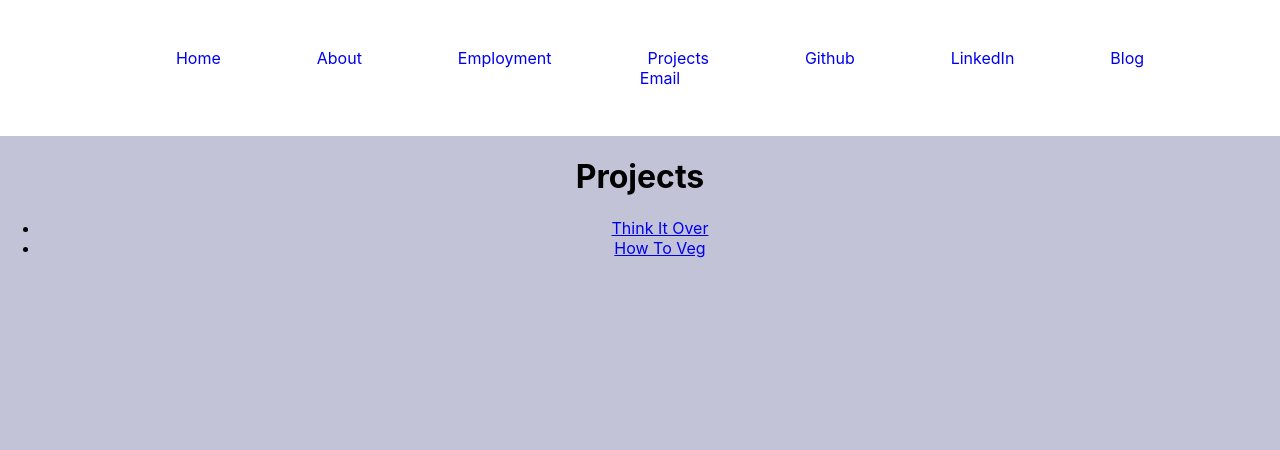
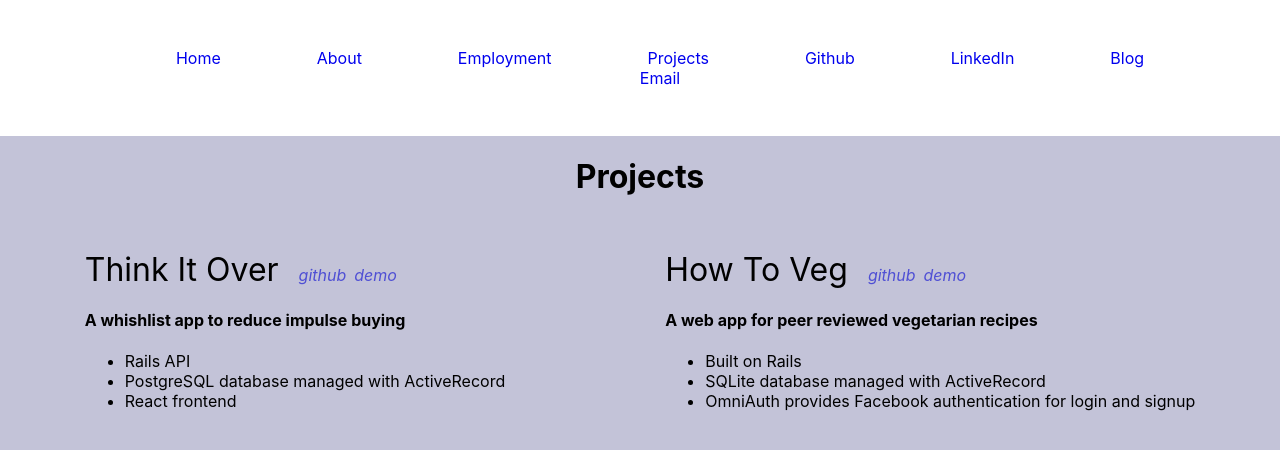
Before and after one commit to kaelaclement/digital-portfolio-challenge, a React (Create React App) app: page /projects in a window 1280 px wide. Shown: the top 450 px of the page. Built offline with nearby package versions, Linux system fonts and the light colour scheme.

Commit message:
style projects page

```diff
--- a/src/App.css
+++ b/src/App.css
@@ -69,3 +69,32 @@
   background-color: black;
   color: white;
 }
+
+.projectsContainer {
+  display: flex;
+  justify-content: center;
+}
+
+.project {
+  padding: 1em 5em;
+  text-align: justify;
+}
+
+.projectTitle {
+  font-size: 2em;
+  padding-right: .5em;
+}
+
+.projectLinks {
+  font-style: italic;
+}
+
+.projectLinks a {
+  padding: 0 .25em;
+  text-decoration: none;
+  color: rgb(79, 79, 212);
+}
+
+.projectLinks a:hover {
+  text-transform: uppercase;
+}
--- a/src/components/Employment.js
+++ b/src/components/Employment.js
@@ -20,9 +20,16 @@ class Employment extends React.Component {
 	handleSkillsMouseOver = () => {
 		this.setState({
 			skills: [
-				"React, I guess",
 				"Ruby",
-				"JS is ok"
+				"JavaScript",
+				"SQL",
+				"HTML5",
+				"CSS",
+				"Ruby on Rails",
+				"SQLite",
+				"PostgreSQL",
+				"React",
+				"Redux"
 			]
 		})
 	}
--- /dev/null
+++ b/src/components/Project.js
@@ -0,0 +1,19 @@
+import React from 'react';
+
+const Project = props => {
+	return (
+		<div className='project'>
+			<p><span className='projectTitle'>{props.title}</span>
+				<span className='projectLinks'>
+					<a target='_blank' rel='noopener noreferrer' href={props.gitHref}>github</a>
+					<a target='_blank' rel='noopener noreferrer' href={props.demoHref}>demo</a>
+				</span></p>
+			<h4>{props.description}</h4>
+			<ul>
+				{props.features.map((feature, index) => <li key={index}>{feature}</li>)}
+			</ul>
+		</div>
+	)
+}
+
+export default Project;
--- a/src/components/Projects.js
+++ b/src/components/Projects.js
@@ -1,15 +1,45 @@
 import React from 'react';
+import Project from './Project';
 
-const Projects = () => {
+class Projects extends React.Component {
+
+	state = {
+		projects: [
+			{
+				title: "Think It Over",
+				description: "A whishlist app to reduce impulse buying",
+				gitHref: 'https://github.com/kaelaclement/think-it-over',
+				demoHref: 'https://drive.google.com/file/d/1Rg_W5CVZNZscSRDLU28Tqn1LxXXJo6iC/view?usp=sharing',
+				features: ["Rails API", "PostgreSQL database managed with ActiveRecord", "React frontend"]
+			},
+			{
+				title: "How To Veg",
+				description: "A web app for peer reviewed vegetarian recipes",
+				gitHref: 'https://github.com/kaelaclement/how-to-veg',
+				demoHref: 'https://drive.google.com/file/d/1vqIiwzNgC5K5r67LHJqNUEDQOQLswjkI/view?usp=sharing',
+				features: ["Built on Rails", "SQLite database managed with ActiveRecord", "OmniAuth provides Facebook authentication for login and signup"]
+			}
+		]
+	}
+	render() {
+
+		const projects = this.state.projects.map((project, index) => {
+			return <Project key={index} title={project.title} description={project.description} gitHref={project.gitHref} demoHref={project.demoHref} features={project.features} />
+		})
+
 		return (
 			<div className='projects'>
 				<h1>Projects</h1>
-			<ul>
+				<div className='projectsContainer'>
+					{projects}
+				</div>
+				{/* <ul>
 					<li><a target='_blank' rel='noopener noreferrer' href='https://github.com/kaelaclement/think-it-over'>Think It Over</a></li>
 					<li><a target='_blank' rel='noopener noreferrer' href='https://github.com/kaelaclement/how-to-veg'>How To Veg</a></li>
-			</ul>
+				</ul> */}
 			</div>
 		)
 	}
+}
 
 export default Projects;
```
Lines whose indentation alone changed are shown as unchanged.
